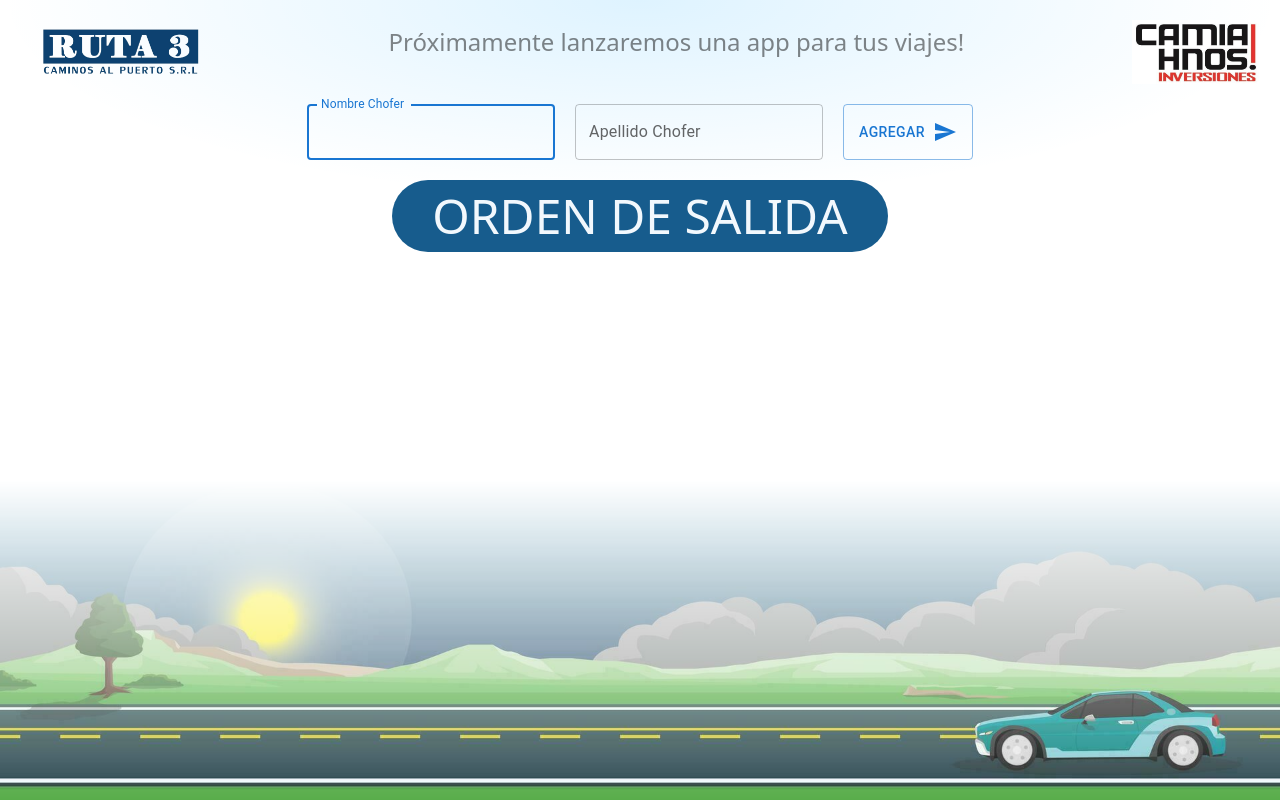
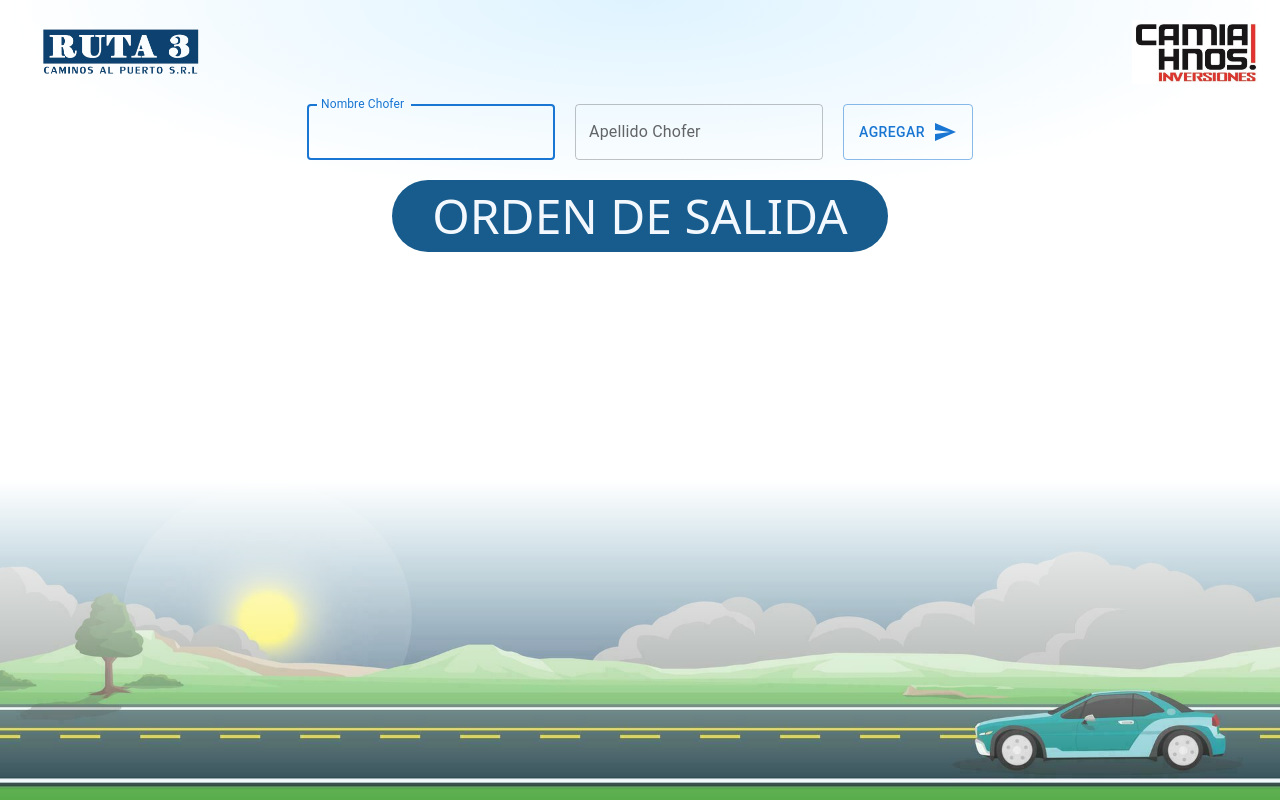
Before and after one commit to CaraRota/turnosRuta3, a React (Vite) app: page / in a window 1280 px wide. Built offline with nearby package versions, Linux system fonts and the light colour scheme.

Commit message:
Remove title and clgs

```diff
--- a/src/components/Header.jsx
+++ b/src/components/Header.jsx
@@ -7,11 +7,6 @@ const Header = () => {
     return (
         <div className='flex justify-between items-center'>
             <img src={companyLogo} alt='Company Logo' className='h-16 w-auto mt-5' />
-            <p>
-                <span className='text-2xl animated-text'>
-                    Próximamente lanzaremos una app para tus viajes!
-                </span>
-            </p>
             <img src={camiaHnosLogo} alt='Camia Hnos Logo' className='h-16 w-auto mt-5' />
         </div>
     );
--- a/src/components/uicomponents/Background.jsx
+++ b/src/components/uicomponents/Background.jsx
@@ -7,7 +7,6 @@ import nightBackground from "../../assets/truckBG5.jpg";
 
 const handleBackground = () => {
     const currentHour = new Date().getHours();
-    console.log(currentHour);
     if (currentHour >= 6 && currentHour < 10) {
         return morningBackground;
     } else if (currentHour >= 10 && currentHour < 13) {
@@ -25,7 +24,6 @@ const Background = () => {
     const [background, setBackground] = useState(handleBackground());
 
     useEffect(() => {
-        console.log(background);
         const interval = setInterval(() => {
             setBackground(handleBackground());
         }, 3600000);
```
